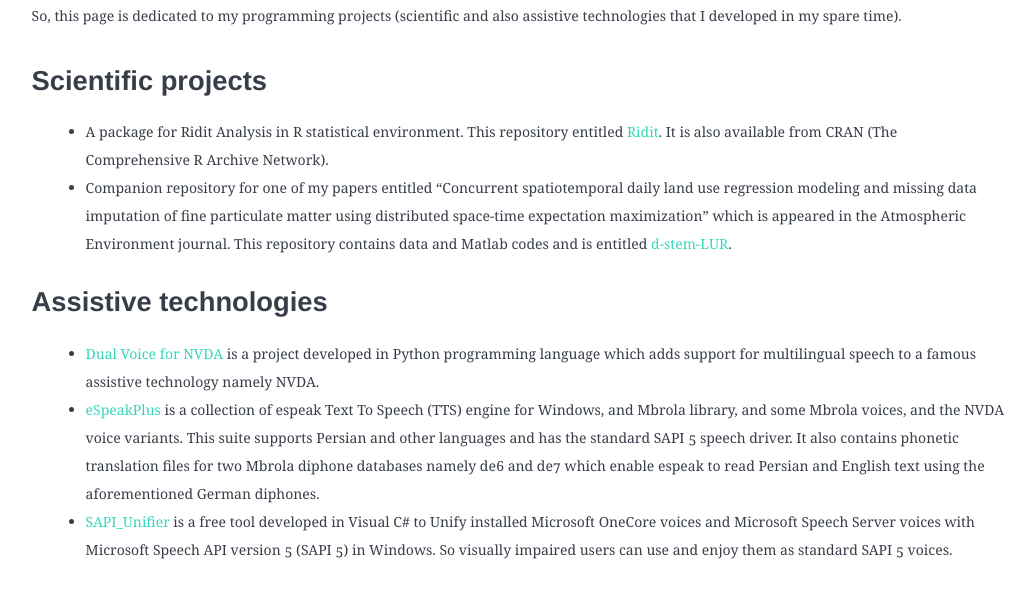
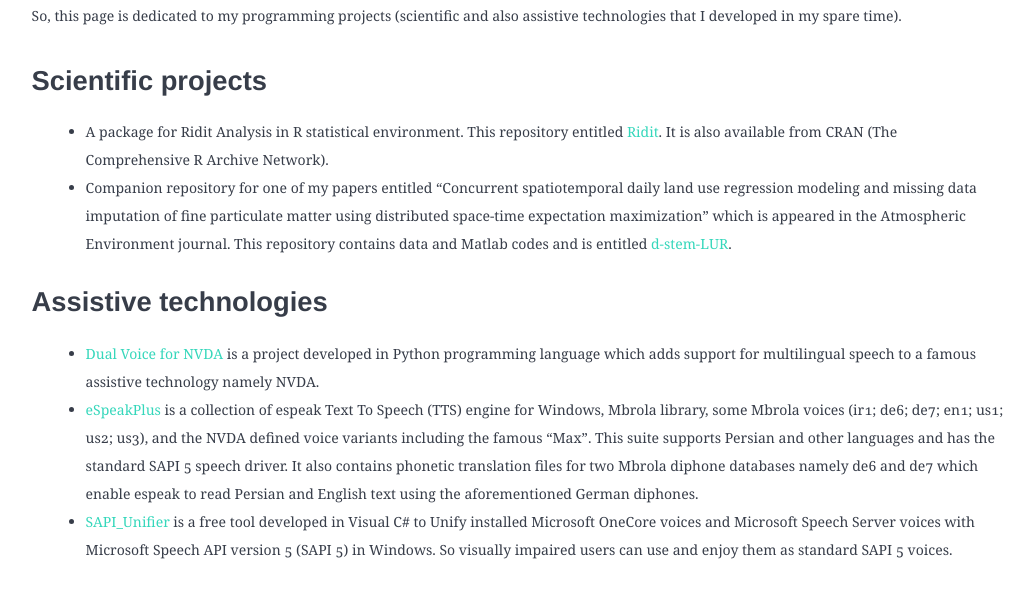
Before and after one commit to Mahmood-Taghavi/Mahmood-Taghavi.github.io, a plain HTML site: page index.html in a window 1280 px wide. Shown: the part 145-742 px from the top of the page, without its empty margins (122-1156 px from the left). Drawn offline with nearby package versions, Linux system fonts and the light colour scheme.

Commit message:
update index
improve the description of projects

```diff
--- a/index.html
+++ b/index.html
@@ -10,7 +10,7 @@ So, this page is dedicated to my programming projects (scientific and also assis
 <h2 class="code-line" data-line-start=10 data-line-end=11 ><a id="Assistive_technologies_10"></a>Assistive technologies</h2>
 <ul>
 <li class="has-line-data" data-line-start="12" data-line-end="13"><a href="https://mahmood-taghavi.github.io/dual_voice/">Dual Voice for NVDA</a> is a project developed in Python programming language which adds support for multilingual speech to a famous assistive technology namely NVDA.</li>
-<li class="has-line-data" data-line-start="13" data-line-end="14"><a href="https://mahmood-taghavi.github.io/eSpeakPlus/">eSpeakPlus</a> is a collection of espeak Text To Speech (TTS) engine for Windows, and Mbrola library, and some Mbrola voices, and the NVDA voice variants. This suite supports Persian and other languages and has the standard SAPI 5 speech driver. It also contains phonetic translation files for two Mbrola diphone databases namely de6 and de7 which enable espeak to read Persian and English text using the aforementioned German diphones.</li>
+<li class="has-line-data" data-line-start="13" data-line-end="14"><a href="https://mahmood-taghavi.github.io/eSpeakPlus/">eSpeakPlus</a> is a collection of espeak Text To Speech (TTS) engine for Windows, Mbrola library, some Mbrola voices (ir1; de6; de7; en1; us1; us2; us3), and the NVDA defined voice variants including the famous “Max”. This suite supports Persian and other languages and has the standard SAPI 5 speech driver. It also contains phonetic translation files for two Mbrola diphone databases namely de6 and de7 which enable espeak to read Persian and English text using the aforementioned German diphones.</li>
 <li class="has-line-data" data-line-start="14" data-line-end="16"><a href="https://mahmood-taghavi.github.io/SAPI_Unifier/">SAPI_Unifier</a> is a free tool developed in Visual C# to Unify installed Microsoft OneCore voices and Microsoft Speech Server voices with Microsoft Speech API version 5 (SAPI 5) in Windows. So visually impaired users can use and enjoy them as standard SAPI 5 voices.</li>
 </ul>
 
```
